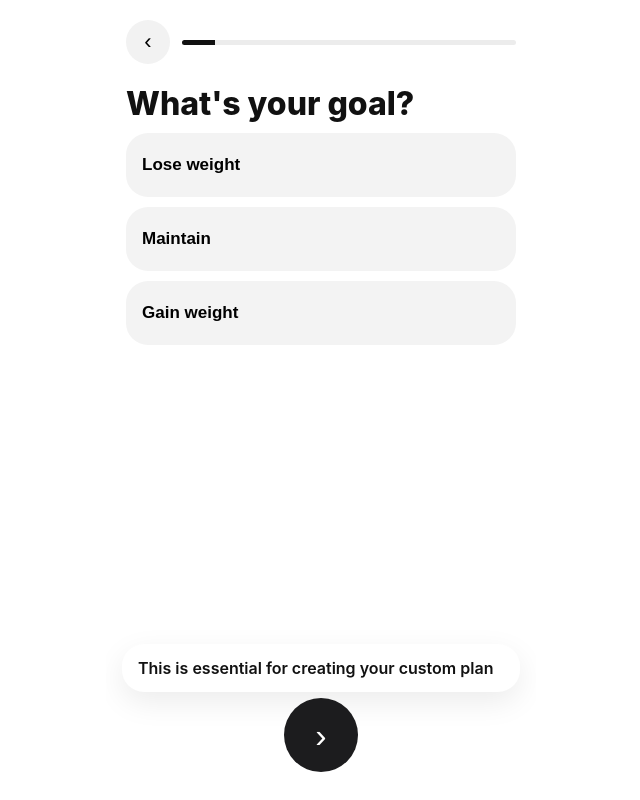
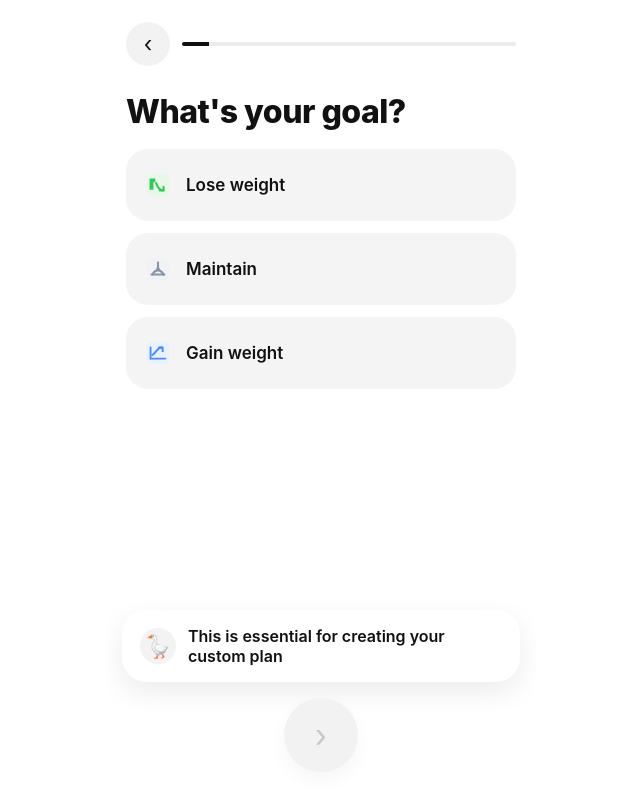
Before and after one commit to ScreekBag/foodgoose-preview, a plain HTML site: page index.html in a window 1280 px wide. Both pictures are taken after a click on the button "Get Started". Shown: the whole page, without its empty margins (319-959 px from the left). Drawn offline with Linux system fonts and the light colour scheme.

Commit message:
fix goal screen: icons, black text, disabled next

```diff
--- a/index.html
+++ b/index.html
@@ -7,6 +7,7 @@
 <style>
 *{box-sizing:border-box}
 html,body{margin:0;background:#fff;color:#111;font-family:-apple-system,BlinkMacSystemFont,sans-serif}
+button{appearance:none;-webkit-appearance:none;font-family:inherit;color:#111;cursor:pointer}
 .phone{max-width:430px;min-height:100dvh;margin:0 auto;position:relative;overflow:hidden}
 .view{display:none;min-height:100dvh;position:relative}
 .view.on{display:block}
@@ -17,22 +18,24 @@ html,body{margin:0;background:#fff;color:#111;font-family:-apple-system,BlinkMac
 .dock{position:absolute;left:16px;right:16px;bottom:26px;display:flex;align-items:center;z-index:3}
 .lang{display:flex;align-items:center;gap:6px;color:#8b8b8b;font-weight:700;font-size:14px;min-width:64px}
 .cta{margin:0 auto;background:#1c1c1e;color:#fff;border:0;border-radius:999px;padding:18px 42px;font-size:18px;font-weight:700}
-.screen{padding:14px 20px 110px;background:#fff}
-.top{display:flex;align-items:center;gap:12px;margin:6px 0 22px}
-.back{width:44px;height:44px;border:0;border-radius:22px;background:#f2f2f2;font-size:22px}
-.track{flex:1;height:5px;background:#ececec;border-radius:99px;overflow:hidden}
+.screen{padding:14px 20px 120px;background:#fff}
+.top{display:flex;align-items:center;gap:12px;margin:8px 0 28px}
+.back{width:44px;height:44px;border:0;border-radius:22px;background:#f2f2f2;font-size:22px;color:#111;flex:none}
+.track{flex:1;height:4px;background:#ececec;border-radius:99px;overflow:hidden}
 .bar{height:100%;background:#111}
-h1{font-size:32px;line-height:1.15;font-weight:800;margin:0 0 10px}
+h1{font-size:32px;line-height:1.15;font-weight:800;margin:0 0 18px;letter-spacing:-.5px;color:#111}
 .sub{color:#a3a3a3;font-size:16px;margin:0 0 18px}
-.list{display:flex;flex-direction:column;gap:10px}
-.opt{display:flex;align-items:center;gap:12px;min-height:64px;padding:14px 16px;border:0;border-radius:22px;background:#f3f3f3;text-align:left;font-size:17px;font-weight:600;width:100%}
+.list{display:flex;flex-direction:column;gap:12px}
+.opt{display:flex;align-items:center;gap:14px;min-height:72px;padding:16px 18px;border:0;border-radius:22px;background:#f4f4f4;text-align:left;font-size:17px;font-weight:600;width:100%;color:#111}
+.opt .ic{width:28px;height:28px;flex:none;display:flex;align-items:center;justify-content:center}
+.opt .ic svg{width:26px;height:26px}
 .opt.on{background:#8dff62}
-.ck{margin-left:auto;width:22px;height:22px;border-radius:11px;background:#111;color:#fff;display:none;align-items:center;justify-content:center}
+.ck{margin-left:auto;width:22px;height:22px;border-radius:11px;background:#111;color:#fff;font-size:13px;display:none;align-items:center;justify-content:center;flex:none}
 .opt.on .ck{display:flex}
-.tip{position:absolute;left:16px;right:16px;bottom:108px;background:#fff;border-radius:22px;padding:14px 16px;box-shadow:0 10px 30px rgba(0,0,0,.08);font-weight:600}
-.next{position:absolute;left:50%;bottom:28px;transform:translateX(-50%);width:74px;height:74px;border:0;border-radius:37px;background:#1c1c1e;color:#fff;font-size:34px}
-.proof{background:linear-gradient(180deg,#6CED69 0%,#b8f56a 55%,#fff 100%);padding:14px 18px 110px}
-.pcard{background:#fff;border-radius:28px;padding:16px}
+.tip{position:absolute;left:16px;right:16px;bottom:118px;background:#fff;border-radius:24px;padding:16px 18px;box-shadow:0 10px 28px rgba(0,0,0,.08);font-weight:600;font-size:16px;display:flex;align-items:center;gap:12px;color:#111}
+.tip .ava{width:36px;height:36px;border-radius:18px;background:#f3f3f3;display:flex;align-items:center;justify-content:center;flex:none;font-size:22px}
+.next{position:absolute;left:50%;bottom:28px;transform:translateX(-50%);width:74px;height:74px;border:0;border-radius:37px;background:#f2f2f2;color:#c8c8c8;font-size:32px;box-shadow:0 8px 20px rgba(0,0,0,.04)}
+.next.go{background:#1c1c1e;color:#fff}
 .pillbtn{background:#1c1c1e;color:#fff;border:0;border-radius:999px;padding:18px 28px;font-size:17px;font-weight:700;width:calc(100% - 40px);position:absolute;left:20px;bottom:28px}
 </style></head>
 <body>
@@ -59,15 +62,24 @@ h1{font-size:32px;line-height:1.15;font-weight:800;margin:0 0 10px}
   </div>
 </div>
 <div class="view screen" id="goal">
-  <div class="top"><button class="back" type="button" onclick="show('welcome')">‹</button><div class="track"><div class="bar" style="width:10%"></div></div></div>
+  <div class="top"><button class="back" type="button" onclick="show('welcome')">‹</button><div class="track"><div class="bar" style="width:8%"></div></div></div>
   <h1>What's your goal?</h1>
   <div class="list">
-    <button class="opt" type="button" onclick="pick(this)">Lose weight<span class="ck">✓</span></button>
-    <button class="opt" type="button" onclick="pick(this)">Maintain<span class="ck">✓</span></button>
-    <button class="opt" type="button" onclick="pick(this)">Gain weight<span class="ck">✓</span></button>
+    <button class="opt" type="button" onclick="pick(this)">
+      <span class="ic"><svg viewBox="0 0 28 28" fill="none"><rect x="2" y="2" width="24" height="24" rx="6" fill="#E8F8E8"/><path d="M6 8h4v2H8v8H6V8zm6 4c2 6 4 8 8 8" stroke="#34C759" stroke-width="2.2" stroke-linecap="round"/><path d="M16 20h4v-4" stroke="#34C759" stroke-width="2.2" stroke-linecap="round" stroke-linejoin="round"/></svg></span>
+      Lose weight<span class="ck">✓</span>
+    </button>
+    <button class="opt" type="button" onclick="pick(this)">
+      <span class="ic"><svg viewBox="0 0 28 28" fill="none"><rect x="2" y="2" width="24" height="24" rx="6" fill="#F0F2F5"/><path d="M14 7v5" stroke="#8A93A3" stroke-width="2.2" stroke-linecap="round"/><circle cx="14" cy="14" r="2" fill="#8A93A3"/><path d="M8 20c1.4-3 3.2-4.5 6-4.5S18.6 17 20 20" stroke="#8A93A3" stroke-width="2.2" stroke-linecap="round"/><path d="M7 20h14" stroke="#8A93A3" stroke-width="2.2" stroke-linecap="round"/></svg></span>
+      Maintain<span class="ck">✓</span>
+    </button>
+    <button class="opt" type="button" onclick="pick(this)">
+      <span class="ic"><svg viewBox="0 0 28 28" fill="none"><rect x="2" y="2" width="24" height="24" rx="6" fill="#E8F1FF"/><path d="M6 20V8" stroke="#4B8CFF" stroke-width="2" stroke-linecap="round"/><path d="M6 20h16" stroke="#4B8CFF" stroke-width="2" stroke-linecap="round"/><path d="M8 16c3-1 5-8 10-8" stroke="#4B8CFF" stroke-width="2.2" stroke-linecap="round"/><path d="M15 8h4v4" stroke="#4B8CFF" stroke-width="2.2" stroke-linecap="round" stroke-linejoin="round"/></svg></span>
+      Gain weight<span class="ck">✓</span>
+    </button>
   </div>
-  <div class="tip">This is essential for creating your custom plan</div>
-  <button class="next" type="button" onclick="show('sex')">›</button>
+  <div class="tip"><span class="ava">🪿</span>This is essential for creating your custom plan</div>
+  <button class="next" id="goalNext" type="button" disabled onclick="if(this.classList.contains('go'))show('sex')">›</button>
 </div>
 <div class="view screen" id="sex">
   <div class="top"><button class="back" type="button" onclick="show('goal')">‹</button><div class="track"><div class="bar" style="width:18%"></div></div></div>
@@ -78,7 +90,7 @@ h1{font-size:32px;line-height:1.15;font-weight:800;margin:0 0 10px}
     <button class="opt" type="button" onclick="pick(this)">Female<span class="ck">✓</span></button>
     <button class="opt" type="button" onclick="pick(this)">Other<span class="ck">✓</span></button>
   </div>
-  <button class="next" type="button" onclick="show('home')">›</button>
+  <button class="next" type="button" onclick="if(this.classList.contains('go'))show('home')">›</button>
 </div>
 <div class="view screen" id="home">
   <div class="top"><b style="font-size:20px">Foodgoose</b></div>
@@ -97,6 +109,8 @@ function pick(el){
   var list=el.parentNode.querySelectorAll('.opt');
   for (var i=0;i<list.length;i++) list[i].classList.remove('on');
   el.classList.add('on');
+  var next=el.closest('.view').querySelector('.next');
+  if(next){ next.classList.add('go'); next.disabled=false; }
 }
 </script>
 </body></html>
```
